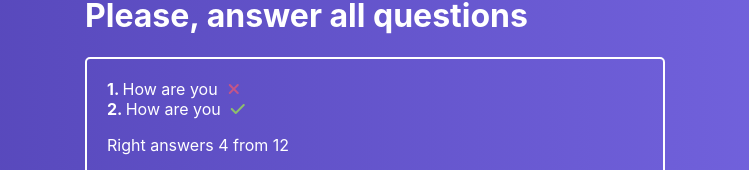
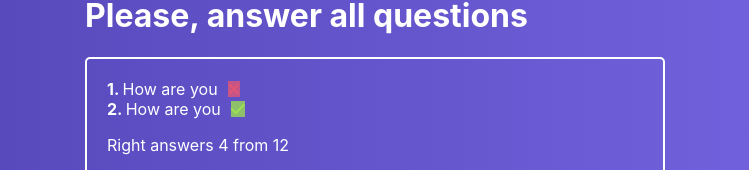
Before and after one commit to dimabelyj/react-quiz, a React app in the folder react-quiz/: page / in a window 1280 px wide. Shown: the part 125-295 px from the top of the page, without its empty margins (265-1014 px from the left). Built offline with nearby package versions, Linux system fonts and the light colour scheme.

Commit message:
still fail with classes

```diff
--- a/react-quiz/src/components/ActiveQuiz/AnswersList/AnswerItem/AnswerItem.js
+++ b/react-quiz/src/components/ActiveQuiz/AnswersList/AnswerItem/AnswerItem.js
@@ -10,7 +10,8 @@ const AnswerItem = props => {
     // }
 
     return (
-        <li className='AnswerItem'  //{cls.join(' ')}
+        <li //{props.state ? className='success' : className='error'}
+            className='AnswerItem'  //{cls.join(' ')}
             onClick={() => props.onAnswerClick(props.answer.id)}
         >
             {props.answer.text}
--- a/react-quiz/src/components/ActiveQuiz/AnswersList/AnswerItem/AnswerItem.scss
+++ b/react-quiz/src/components/ActiveQuiz/AnswersList/AnswerItem/AnswerItem.scss
@@ -11,10 +11,10 @@
   transition: background .3s ease-in-out;
 }
 
-.AnswerItem.success{
+.success{
   background: rgba(161, 240, 69, .7);
 }
 
-.AnswerItem.error{
+.error{
   background: rgba(240, 87, 108, .7);
 }
--- a/react-quiz/src/components/FinishedQuiz/FinishedQuiz.js
+++ b/react-quiz/src/components/FinishedQuiz/FinishedQuiz.js
@@ -8,12 +8,12 @@ const FinishedQuiz = props => {
                 <li>
                    <strong>1. </strong>
                    How are you
-                   <i className={'fa fa-times error'} />
+                   <i className='fa fa-times error'/>
                 </li>
                 <li>
                    <strong>2. </strong>
                    How are you
-                   <i className={'fa fa-check success'} />
+                   <i className='fa fa-check success' />
                 </li>
             </ul>
 
```
